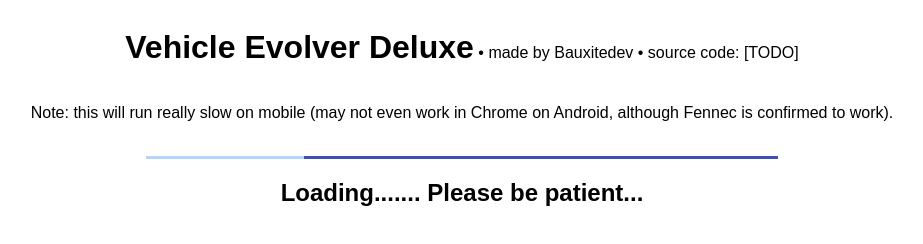
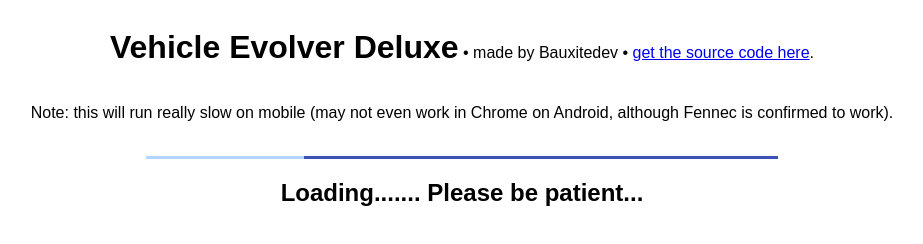
Before and after one commit to Bauxitedev/vehicle_evolver_deluxe, a plain HTML site: page index.html in a window 1280 px wide. Shown: the whole page, without its empty margins (178-1101 px from the left). Drawn offline with Linux system fonts and the light colour scheme; a script that the page names is missing.

Commit message:
Update index.html

```diff
--- a/index.html
+++ b/index.html
@@ -99,7 +99,7 @@
 
 <body>
   <h1>Vehicle Evolver Deluxe</h1> &bull;
-  <span>made by Bauxitedev &bull; source code: [TODO]</span><br />
+  <span>made by Bauxitedev &bull; <a href=https://github.com/Bauxitedev/vehicle_evolver_deluxe>get the source code here</a>.</span><br />
   <p>Note: this will run really slow on mobile (may not even work in Chrome on Android, although Fennec is confirmed to
     work).</p>
   <br />
```
